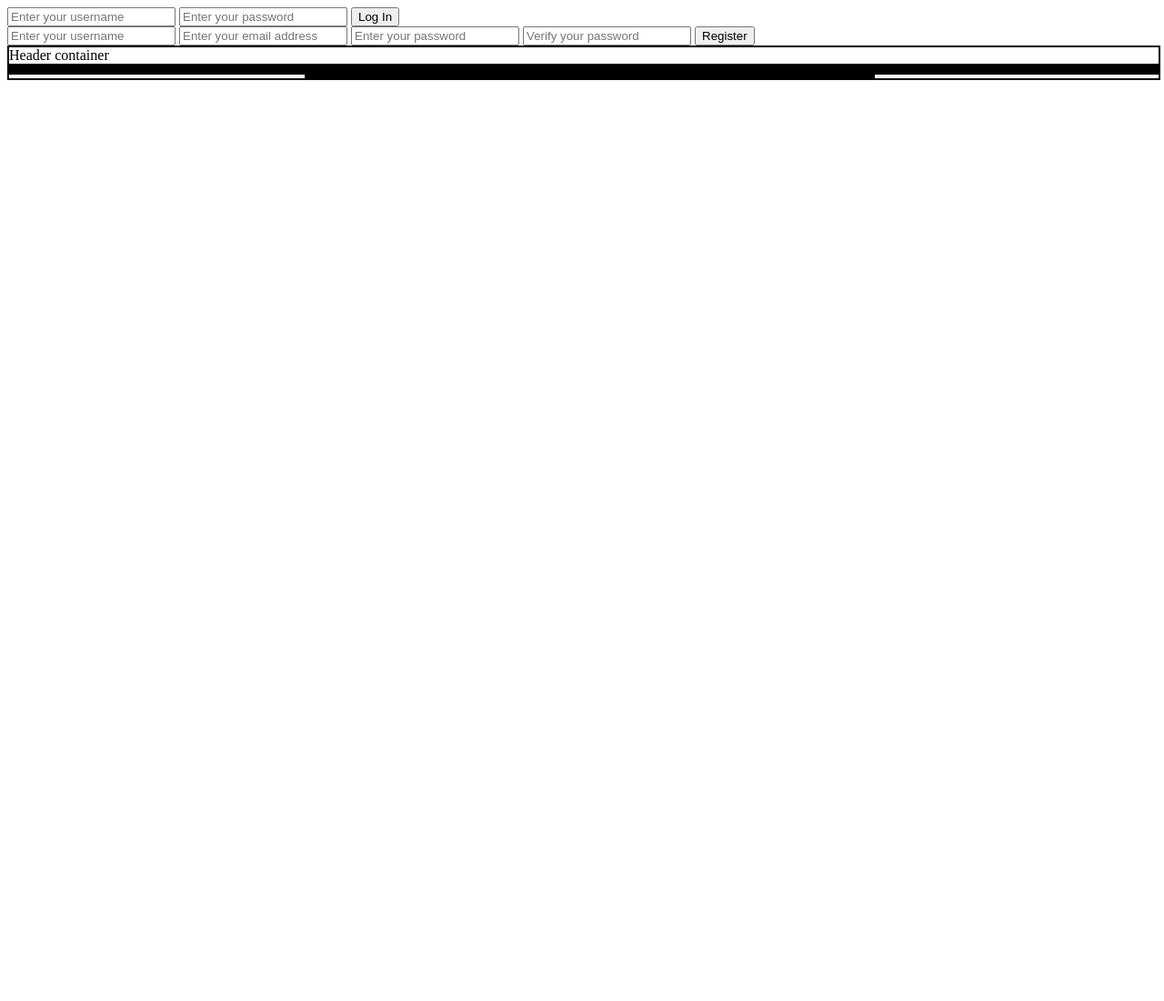
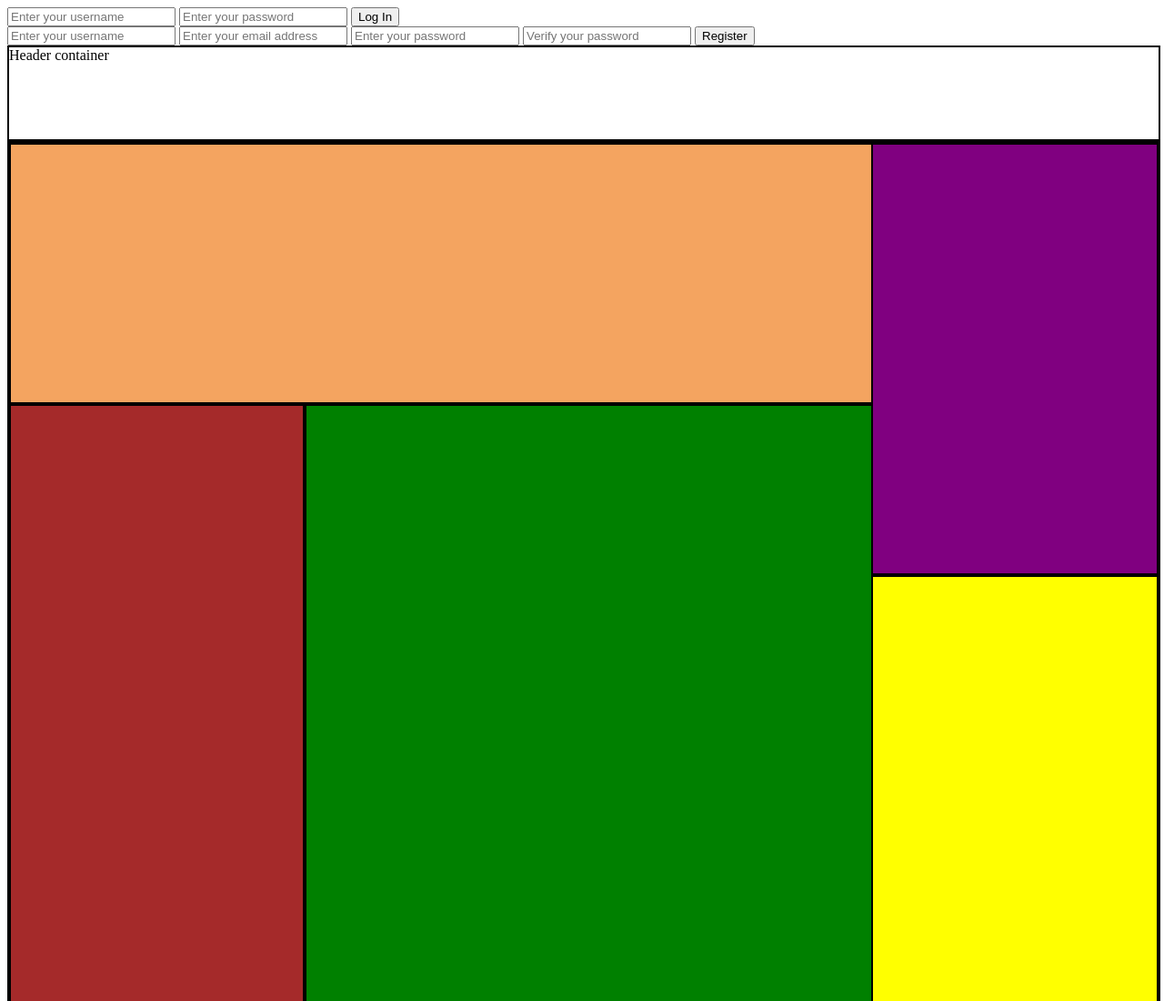
Before and after one commit to NSS-Day-Cohort-42/nutshell-lizard-collectors, a plain HTML site: page src/index.html in a window 1280 px wide. Shown: the top 1100 px of the page at 91% size. Before the commit the page ends 800 px from the top, so only its background shows below. Drawn offline with Linux system fonts and the light colour scheme; files whose address does not match are found by name.

Commit message:
updated merge error on css

```diff
--- a/src/styles/main.css
+++ b/src/styles/main.css
@@ -5,10 +5,7 @@
 @import "./tasks.css";
 @import "./weather.css";
 
-<<<<<<< HEAD
 
-=======
->>>>>>> 8a2e0d25fb3bfbf06c1a5353d6c48fd017c4e4e8
 .dashboard {
     display: flex;
     flex-direction: column;
```
